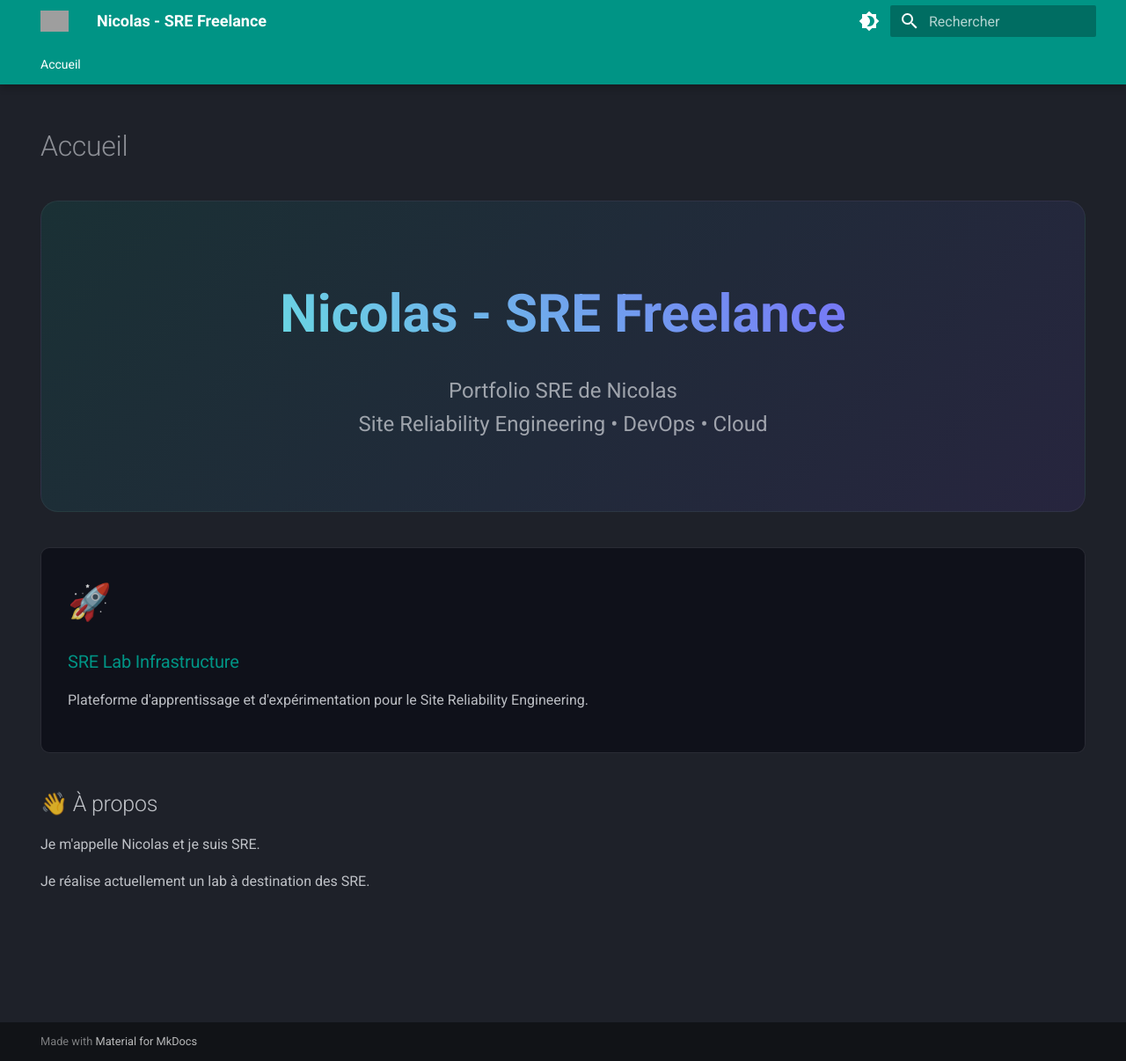
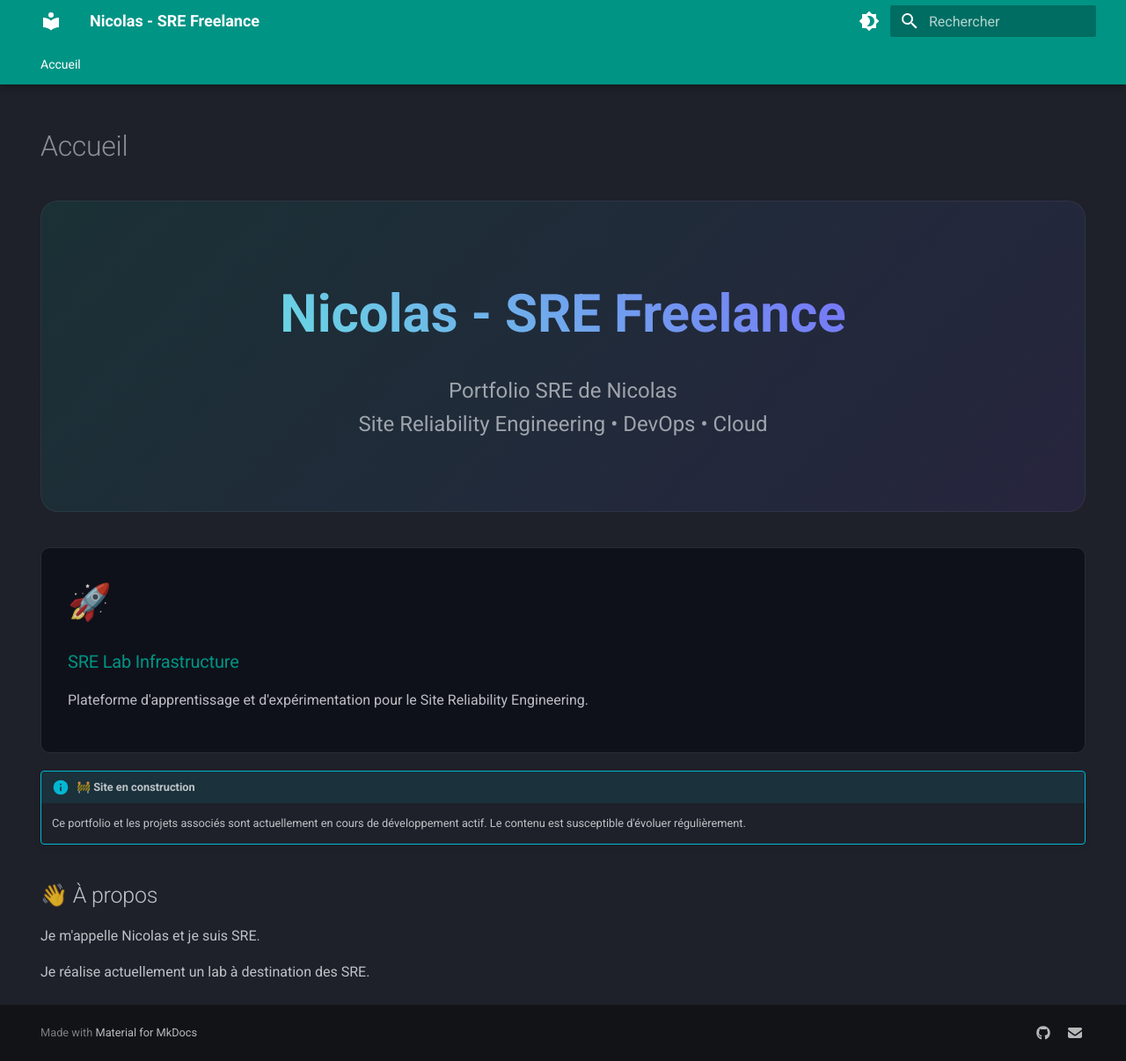
Before and after one commit to NicoBaiGit/presentation, an MkDocs documentation site: the page built from docs/index.md, in a window 1280 px wide and 1206 px high. Shown: the whole window at 88% size. Built offline with MkDocs 1.6.1 and Material for MkDocs 9.7.7, drawn with Linux system fonts in a browser that asks for light colours; grey boxes are pictures that could not be loaded.

Commit message:
docs: add construction warning and update social links

```diff
--- a/docs/index.md
+++ b/docs/index.md
@@ -23,6 +23,10 @@ hide:
 
 </div>
 
+!!! info "🚧 Site en construction"
+    Ce portfolio et les projets associés sont actuellement en cours de développement actif.
+    Le contenu est susceptible d'évoluer régulièrement.
+
 ## 👋 À propos
 
 Je m'appelle Nicolas et je suis SRE.
--- a/mkdocs.yml
+++ b/mkdocs.yml
@@ -6,8 +6,6 @@ site_author: Nicolas Bailleul
 theme:
   name: material
   language: fr
-  logo: material/server-network
-  favicon: material/server-network
   palette:
     # Dark mode by default (SRE Style)
     - scheme: slate
@@ -36,6 +34,13 @@ theme:
     - content.code.copy
     - content.action.edit
 
+extra:
+  social:
+    - icon: fontawesome/brands/github
+      link: https://github.com/NicoBaiGit
+    - icon: fontawesome/solid/envelope
+      link: mailto:nicolas.bailleul.wrk@gmail.com
+
 extra_css:
   - stylesheets/extra.css
 
```
